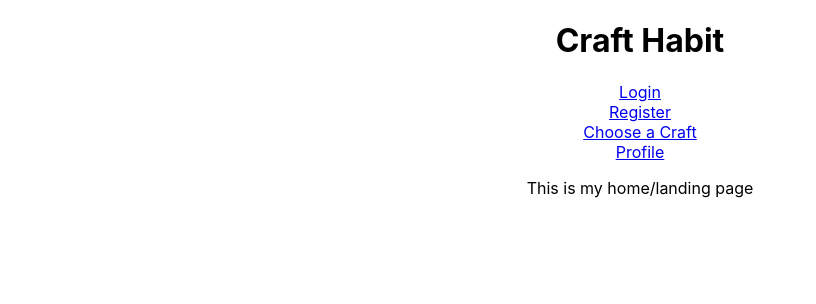
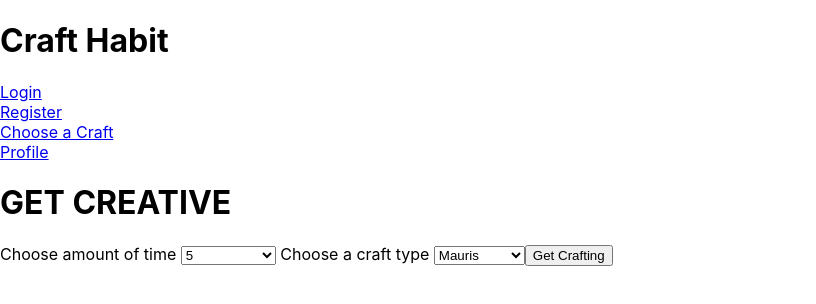
Before and after one commit to K8tieG/craftHabit, a React (Create React App) app: page /landing in a window 1280 px wide. Shown: the top 304 px of the page, without its empty margins (0-816 px from the left). Built offline with nearby package versions, Linux system fonts and the light colour scheme; no server answers.

Commit message:
frontend components

```diff
--- a/package.json
+++ b/package.json
@@ -22,6 +22,8 @@
     "test": "react-scripts test",
     "eject": "react-scripts eject"
   },
+  "proxy": "http://localhost:4000/",
+
   "eslintConfig": {
     "extends": [
       "react-app",
--- a/src/App.js
+++ b/src/App.js
@@ -12,25 +12,13 @@ import Profile from './components/Profile/Profile';
 function App() {
   return (
     <Router>
-      <div className="App">
-        <Navbar />
-        <div className="content">
-          <Switch>
-            <Route path="/login">
-              <Login />
-            </Route>
-            <Route path="/register">
-              <Register />
-            </Route>
-            <Route path="/landing">
-              <Landing />
-            </Route>
-            <Route path="/profile">
-              <Profile />
-            </Route>
-          </Switch>
-        </div>
-      </div>
+      <Navbar />
+      <Switch>
+        <Route path="/login" component={Login} />
+        <Route path="/register" component={Register} />
+        <Route path="/landing" component={Landing} />
+        <Route path="/profile" component={Profile} />
+      </Switch>
     </Router>
   );
 }
--- a/src/components/Landing/Landing.js
+++ b/src/components/Landing/Landing.js
@@ -1,4 +1,3 @@
-//this is the home page.
 //users can select a time amount from a dropdown menu
 //users can select a craft type from a dropdown menu
 //users can click start craft button to spin up new craft
@@ -10,17 +9,62 @@
 //make a query to the database add time and craft and will auto increment id
 //then res.data
 
-import React from 'react';
+import React, {useState} from 'react';
 import axios from 'axios';
 
-export default function landing() {
+export default function Landing(props) {
+  const [time, setTime] = useState("");
+  const [type, setType] = useState("");
+  let handleClick = () =>{
 
-    axios.post("landing/:id").then((res) => {});
+
+    axios.get(`/landing/${time}/${type}`)
+    .then((res) => {
+      alert(res.data.title);
+    });
+  }
+
 
     return (
-        <div>
-            <p>This is my home/landing page</p>
-
-        </div>
-    )
+      <div>
+        <h1>GET CREATIVE</h1>
+        <label> Choose amount of time </label>
+        <select
+          id="time"
+          name="time"
+          value={time}
+          onChange={(e) => setTime(+e.target.value)}
+        >
+          <option value="5">5 </option>
+          <option value="10">10 </option>
+          <option value="15">15 minutes</option>
+          <option value="20">20 minutes</option>
+          <option value="25">25 minutes</option>
+          <option value="30">35 minutes</option>
+          <option value="40">40 minutes</option>
+          <option value="45">45 minutes</option>
+          <option value="50">50 minutes</option>
+          <option value="55">55 minutes</option>
+          <option value="60+">60+ minutes</option>
+        </select>
+        <label> Choose a craft type </label>
+        <select
+          id="type"
+          name="type"
+          value={type}
+          onChange={(e) => setType(e.target.value)}
+        >
+          <option value="Mauris">Mauris</option>
+          <option value="drawing">Drawing</option>
+          <option value="embroidery">Embroidery</option>
+          <option value="knitting">Knitting</option>
+          <option value="macrame">Macrame</option>
+          <option value="origami">Origami</option>
+          <option value="jewllery">Jewllery</option>
+        </select>
+        <button onClick={handleClick} className="craftBtn">
+          Get Crafting
+        </button>
+      </div>
+    );
 };
--- a/src/components/Login /Login.js
+++ b/src/components/Login /Login.js
@@ -1,30 +1,41 @@
-//users can create or login to their account
-//can enter email
-//can enter password
-//can click login button
-//POST request to login
-
-// login requires:
-// - Login html and Logout html.
-// - Routes to handle the login/logout.
-// - Session to store the user_id etc for logged in user.
-// - Database querying to confirm user is registered user.
-// - Registration to create new user. (Optional, perhaps after MVP.)
-
-import React from 'react';
+import React, {useState} from 'react';
 import axios from 'axios';
 
-export default function login() {
+export default function Login() {
+    const [email, setEmail] = useState("");
+    const [password, setPassword] = useState("");
+    const handleClick = () =>{
 
-    axios.post("/login")
-    .then((res) =>{
-    });
-    //button for submit on click
+
+    axios
+      .post("login", { email, password })
+      .then((res) => {
+        alert(res.data);
+      });
+}
 
     return (
-        <div>
-           <h1>login component</h1>
-
-        </div>
-    )
-};
+      <div className="login">
+        <h1>Login Comp</h1>
+        <form>
+          <input
+            id="email"
+            name="email"
+            type="text"
+            value={email}
+            onChange={(e) => setEmail(e.target.value)}
+          />
+          <input
+            id="password"
+            name="password"
+            type="password"
+            value={password}
+            onChange={(e) => setPassword(e.target.value)}
+          />
+        </form>
+        <button onClick={handleClick} className="loginBtn">
+          Login
+        </button>
+      </div>
+    );
+}
--- a/src/components/Navbar/Navbar.js
+++ b/src/components/Navbar/Navbar.js
@@ -1,7 +1,7 @@
 //this component will hold the navigation to the landing page, the user profile, and also to logout
 //if users is on craft page, they can navigate back to landing page
 
-import React, { useState } from 'react';
+import React from 'react';
 import { Link } from 'react-router-dom';
 
 
@@ -12,8 +12,7 @@ export default function Navbar() {
         <h1>Craft Habit</h1>
         <Link to="/login">Login</Link> <br />
         <Link to="/register">Register</Link> <br />
-        <Link to="/landing">Choose a Craft</Link>
-        <br />
+        <Link to="/landing">Choose a Craft</Link> <br />
         <Link to="/profile">Profile</Link>
       </div>
     );
--- a/src/components/Register/Register.js
+++ b/src/components/Register/Register.js
@@ -1,27 +1,42 @@
-import React from "react";
+import React, {useState} from "react";
 import axios from "axios";
 
-export default function register() {
-  const email = "";
-  const password ="";
+
+export default function Register (props) {
+  const [email, setEmail] = useState("");
+  const [password, setPassword] = useState("");
   const handleClick = () =>{
 
-    axios.post("/register", { email, password })
-    .then((res) => {
-      alert(res.data);
-    });
+    axios
+      .post("/register", { email, password })
+      .then((res) => {
+        alert(res.data);
+      });
 
   }
 
   return (
-
     <div className="register">
       <h1>Register Comp</h1>
-      <form action="">
-        <input type="text" name="email" id="email"/>
-        <input type="password" name="password" id="password"/>
+      <form >
+        <input
+          id="email"
+          name="email"
+          type="text"
+          value={email}
+          onChange={(e) => setEmail(e.target.value)}
+        />
+        <input
+          id="password"
+          name="password"
+          type="password"
+          value={password}
+          onChange={(e) => setPassword(e.target.value)}
+        />
       </form>
-      <button onClick={handleClick} className="regBtn">Register</button>
+      <button onClick={handleClick} className="regBtn">
+        Register
+      </button>
     </div>
   );
 
```
Also changed, not shown: src/index.js (+7 -4 lines), 1 other file (tests, documents, lock files or other folders).
